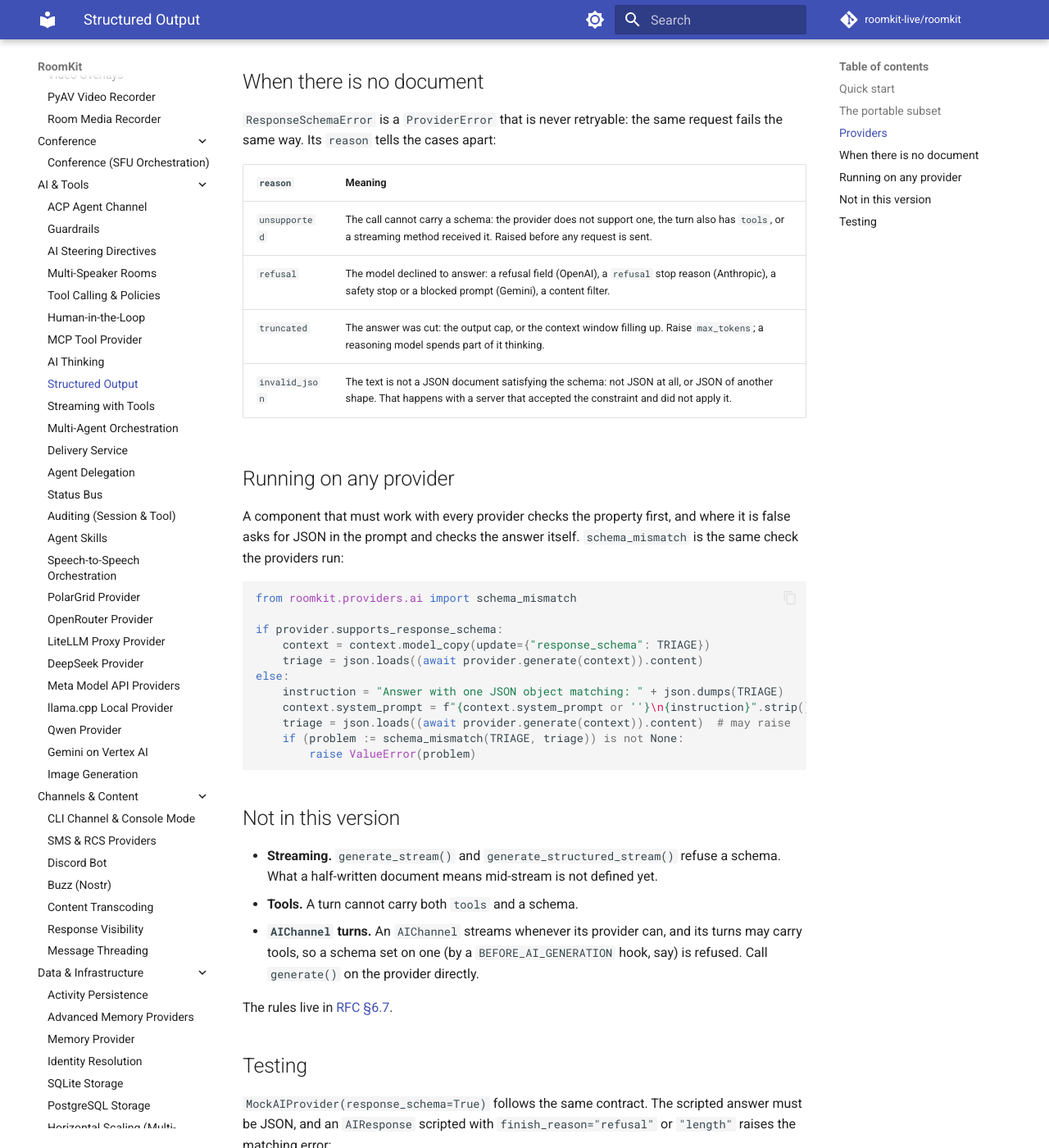
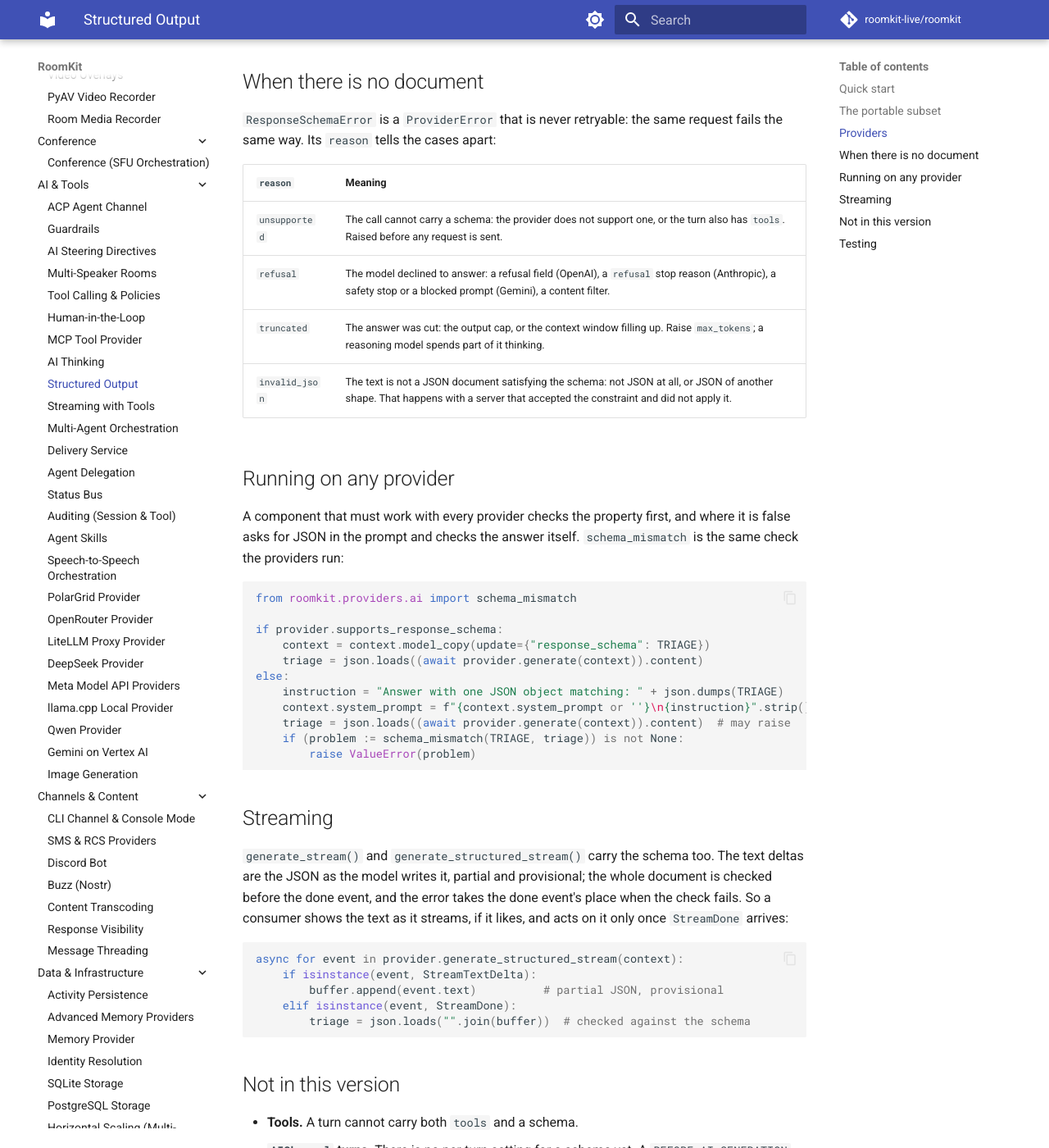
Before and after one commit to roomkit-live/roomkit-docs, an MkDocs documentation site: the page built from docs/guides/structured-output.md, in a window 1280 px wide and 1400 px high, scrolled down 2970 px. Shown: the whole window at 82% size. Built offline with MkDocs 1.6.1 and Material for MkDocs 9.7.7, drawn with Linux system fonts in a browser that asks for light colours; comment, search, counter and statistics services are not loaded; some of the changed text lies outside the part shown.

Commit message:
docs(ai): a constrained answer streams, and acts only on its done event (RMK-247)

````diff
--- a/docs/guides/structured-output.md
+++ b/docs/guides/structured-output.md
@@ -120,7 +120,7 @@ request fails the same way. Its `reason` tells the cases apart:
 
 | `reason` | Meaning |
 |---|---|
-| `unsupported` | The call cannot carry a schema: the provider does not support one, the turn also has `tools`, or a streaming method received it. Raised before any request is sent. |
+| `unsupported` | The call cannot carry a schema: the provider does not support one, or the turn also has `tools`. Raised before any request is sent. |
 | `refusal` | The model declined to answer: a refusal field (OpenAI), a `refusal` stop reason (Anthropic), a safety stop or a blocked prompt (Gemini), a content filter. |
 | `truncated` | The answer was cut: the output cap, or the context window filling up. Raise `max_tokens`; a reasoning model spends part of it thinking. |
 | `invalid_json` | The text is not a JSON document satisfying the schema: not JSON at all, or JSON of another shape. That happens with a server that accepted the constraint and did not apply it. |
@@ -145,15 +145,28 @@ else:
         raise ValueError(problem)
 ```
 
+## Streaming
+
+`generate_stream()` and `generate_structured_stream()` carry the schema too. The
+text deltas are the JSON as the model writes it, partial and provisional; the
+whole document is checked before the done event, and the error takes the done
+event's place when the check fails. So a consumer shows the text as it streams,
+if it likes, and acts on it only once `StreamDone` arrives:
+
+```python
+async for event in provider.generate_structured_stream(context):
+    if isinstance(event, StreamTextDelta):
+        buffer.append(event.text)          # partial JSON, provisional
+    elif isinstance(event, StreamDone):
+        triage = json.loads("".join(buffer))  # checked against the schema
+```
+
 ## Not in this version
 
-- **Streaming.** `generate_stream()` and `generate_structured_stream()` refuse
-  a schema. What a half-written document means mid-stream is not defined yet.
 - **Tools.** A turn cannot carry both `tools` and a schema.
-- **`AIChannel` turns.** An `AIChannel` streams whenever its provider can, and
-  its turns may carry tools, so a schema set on one (by a
-  `BEFORE_AI_GENERATION` hook, say) is refused. Call `generate()` on the
-  provider directly.
+- **`AIChannel` turns.** There is no per-turn setting for a schema yet. A
+  `BEFORE_AI_GENERATION` hook can set one on the turn's context; it holds when
+  the turn carries no tools, and is refused when it does.
 
 The rules live in [RFC §6.7](https://github.com/roomkit-live/roomkit-specs).
 
````
Also changed, not shown: docs/features.md (+3 -2 lines).
